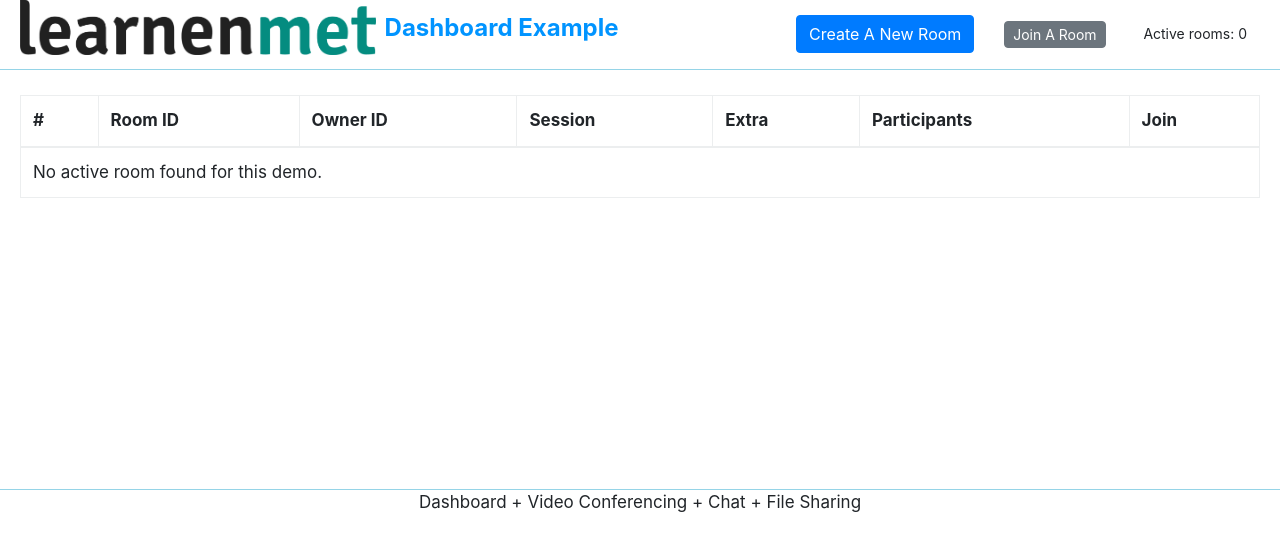
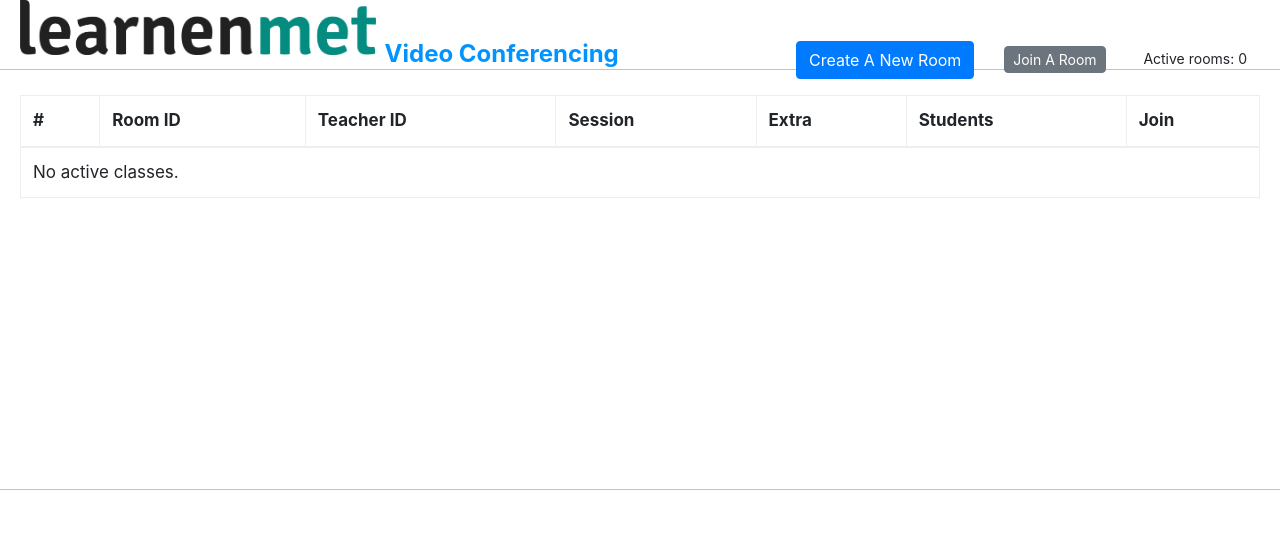
Before and after one commit to SomuBhandari/rtc, a website: page demos/dashboard/index.html in a window 1280 px wide. Drawn offline with nearby package versions, Linux system fonts and the light colour scheme; no server answers.

Commit message:
simple changes

```diff
--- a/demos/dashboard/index.html
+++ b/demos/dashboard/index.html
@@ -293,7 +293,8 @@ input[disabled], button[disabled] {
 </head>
 <body>
   <header style="margin-bottom: 20px;">
-    <img class="logo" src="wordmark.png" alt="RTCMultiConnection" /> <span class="logo-text">Dashboard Example</span>
+    <img class="logo" src="wordmark.png" alt="RTCMultiConnection" />
+    <br><span class="logo-text">Video Conferencing</span>
 
     <div style="float: right;margin-top: 15px;">
       <button class="btn btn-primary" data-toggle="modal" data-target="#startRoomModel">Create A New Room</button>
@@ -433,18 +434,18 @@ input[disabled], button[disabled] {
         <tr>
           <th>#</th>
           <th>Room ID</th>
-          <th>Owner ID</th>
+          <th>Teacher ID</th>
           <th>Session</th>
           <th>Extra</th>
-          <th>Participants</th>
+          <th>Students</th>
           <th>Join</th>
         </tr>
       </thead>
-      <tbody id="rooms-list"><tr><td colspan=9>No active room found for this demo.</td></tr></tbody>
+      <tbody id="rooms-list"><tr><td colspan=9>No active classes.</td></tr></tbody>
     </table>
   </section>
 
-  <footer style="text-align: center;">Dashboard + Video Conferencing + Chat + File Sharing</footer>
+  <footer style="text-align: center;"></footer>
 
 <script>
 // this object is used to get uniquie rooms based on this demo
```
